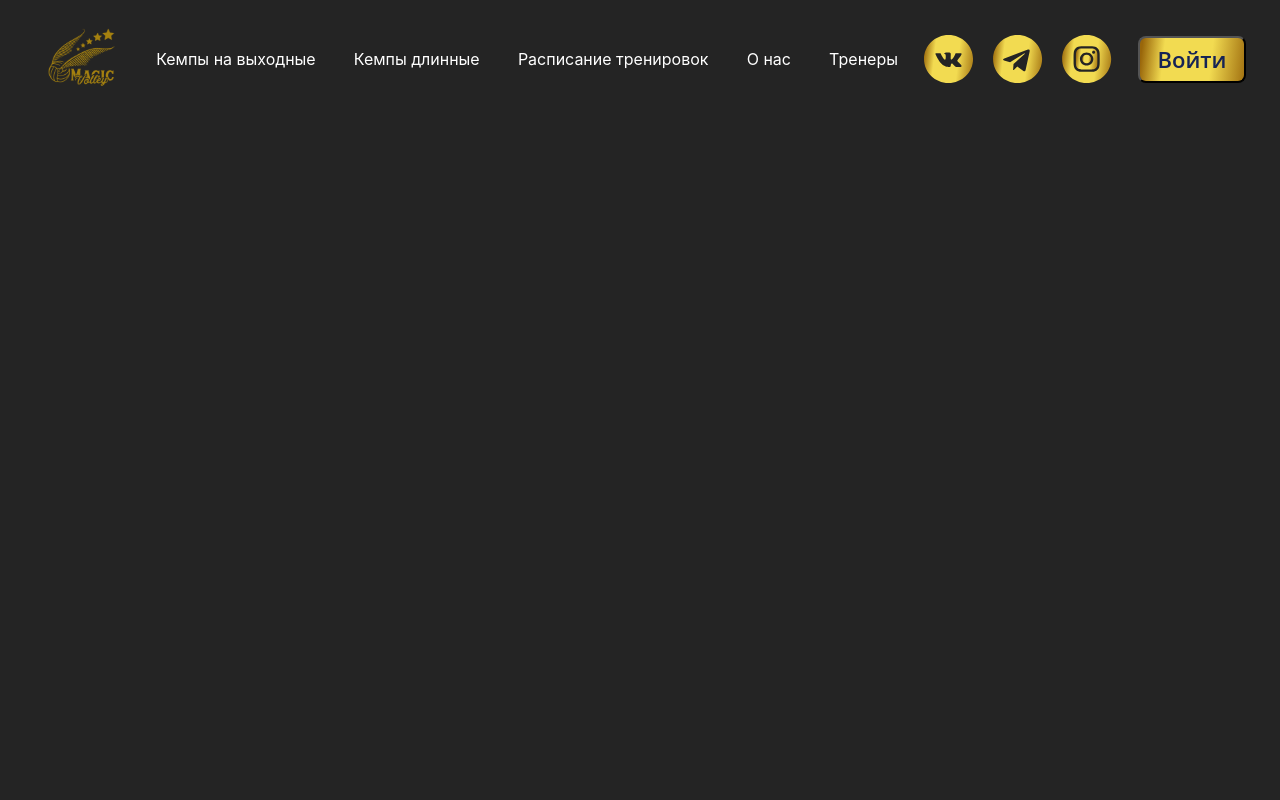
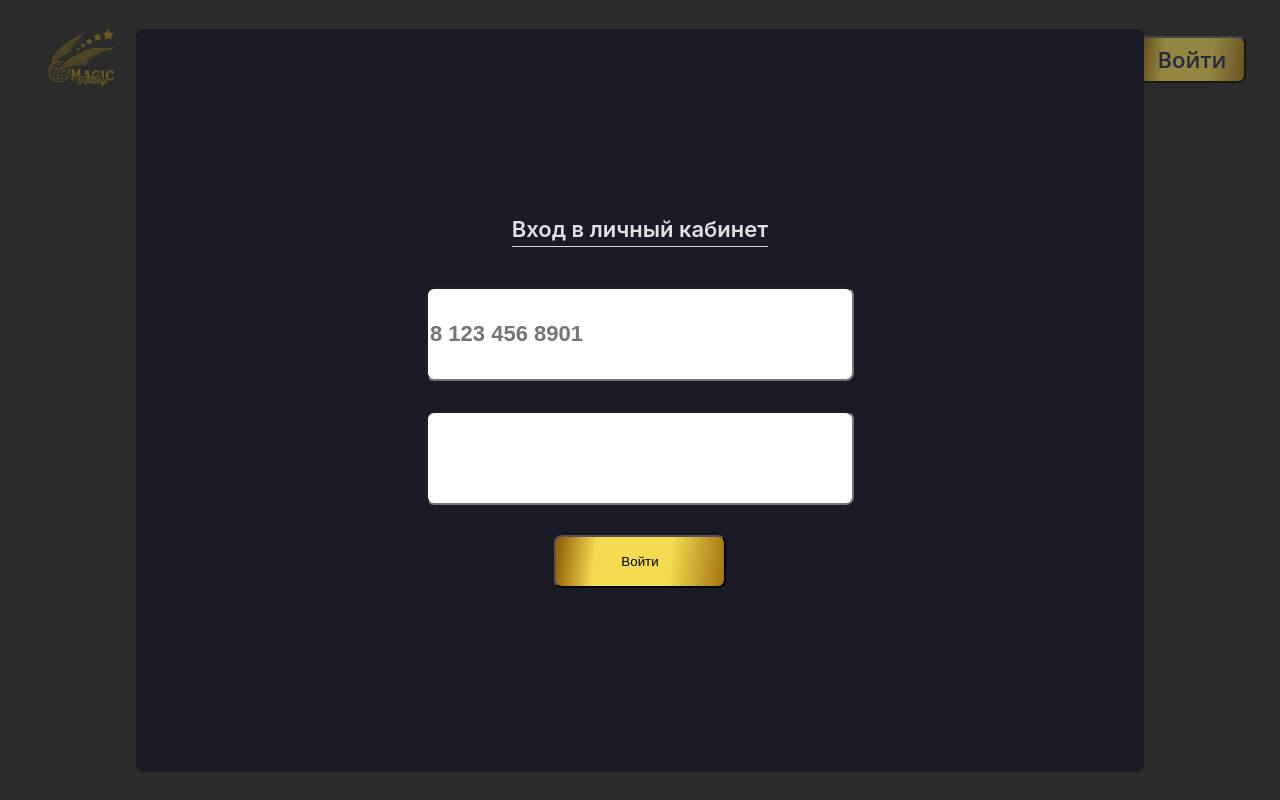
Before and after one commit to paxarpp/v, a React app: page /contacts/1 in a window 1280 px wide. Both pictures are taken after a click on the button "Войти". Built offline with nearby package versions, Linux system fonts and the light colour scheme; the HTML template or start-up script is replaced by a standard one.

Commit message:
add modal auth

```diff
--- a/src/App.tsx
+++ b/src/App.tsx
@@ -1,3 +1,4 @@
+import { useState } from "react";
 import {
   RouterProvider,
   createBrowserRouter,
@@ -5,7 +6,7 @@ import {
 import { Main, loaderMedia, loaderCoaches, loaderCamps } from "./pages/main";
 import { ErrorPage } from "./error-page";
 import { Header } from "./templates/header";
-import styles from './app.module.css';
+import { Auth } from "./auth";
 
 const router = createBrowserRouter([
   {
@@ -29,9 +30,16 @@ const router = createBrowserRouter([
 ]);
 
 export const App = () => {
+  const [authOpen, setOpen] = useState(false);
+
+  const toggleAuthOpen = () => {
+    setOpen(!authOpen)
+  }
+
   return (
     <>
-      <Header />
+      <Header toggleAuthOpen={toggleAuthOpen} />
+      {authOpen ? <Auth toggleAuthOpen={toggleAuthOpen} /> : null}
       <RouterProvider router={router} />
     </>
   )
--- /dev/null
+++ b/src/auth/index.module.css
@@ -0,0 +1,80 @@
+.auth_button {
+  width: 172px;
+  height: 53px;
+  padding: 10px;
+  border-radius: 8px;
+  background: linear-gradient(96.57deg, #99660A 2.74%, #F2DB51 23.52%, #F2DB51 67.51%, #99660A 104.15%);
+  margin-top: 30px;
+}
+
+.modal_wrap {
+  position: fixed;
+  top: 0;
+  left: 0;
+  right: 0;
+  bottom: 0;
+}
+
+.modal {
+  padding: 184px 290px;
+  border-radius: 8px;
+  background: rgba(25, 26, 38, 1);
+  z-index: 999;
+  position: absolute;
+
+  display: flex;
+  flex-flow: column nowrap;
+  justify-content: center;
+  align-items: center;
+}
+
+.modal_back {
+  position: fixed;
+  left: 0;
+  top: 0;
+  right: 0;
+  bottom: 0;
+  z-index: 900;
+  background-color: #333333;
+  opacity: 0.5;
+}
+
+.modal_title {
+  display: inline-block;
+  font-size: 22px;
+  font-weight: 600;
+  line-height: 33px;
+  text-align: left;
+  margin-bottom: 40px;
+
+  border-bottom: 1px solid rgba(212, 212, 212, 1)
+}
+
+.modal_input {
+  width: 420px;
+  height: 88px;
+  border-radius: 8px;
+
+  font-size: 22px;
+  font-weight: 600;
+  line-height: 33px;
+}
+
+.mt_30 {
+  margin-top: 30px;
+}
+
+.input_wrap {
+  position: relative;
+}
+
+.input_validation_error {
+  border-color: red;
+}
+
+.validation_error {
+  position: absolute;
+  left: 8px;
+  bottom: -24px;
+  color: red;
+}
--- /dev/null
+++ b/src/auth/index.tsx
@@ -0,0 +1,71 @@
+import React, { useEffect, useState } from 'react';
+import styles from './index.module.css';
+
+export const Auth: React.FC<{ toggleAuthOpen: () => void }> = ({ toggleAuthOpen }) => {
+  const ref = React.useRef<HTMLDivElement>(null);
+  const [stylesM, setStylesM] = useState({ left: 0, top: 0});
+  const [tel, setTel] = useState('');
+  const [password, setPassword] = useState('');
+  const [validationError, setValidationError] = useState('');
+
+  useEffect(() => {
+    if (ref?.current) {
+      const { height, width } = ref.current.getBoundingClientRect();
+      setStylesM({
+        left: (window.innerWidth - width) / 2,
+        top: (window.innerHeight - height) / 2,
+      })
+    }
+  }, [ref]);
+
+  const onChangeTel = (e: React.ChangeEvent<HTMLInputElement>) => {
+    if (e.target.value && /^\+?|[0-9]|[\(][0-9]|[0-9][|)]/g.test(e.target.value)) {
+      setTel(e.target.value);
+    } else  if (!e.target.value) {
+      setTel('');
+    }
+    setValidationError('');
+  };
+
+  const onChangePass = (e: React.ChangeEvent<HTMLInputElement>) => {
+    setPassword(e.target.value);
+  };
+
+  const onEnter = () => {
+    const pattern = /([\+]?[7|8][\s-(]?[9][0-9]{2}[\s-)]?)?([\d]{3})[\s-]?([\d]{2})[\s-]?([\d]{2})/;
+    if (tel && password) {
+      if (pattern.test(tel)) {
+        toggleAuthOpen();
+      } else {
+        setValidationError('Неверный формат телефона');
+      }
+    }
+  }
+
+
+  return (
+    <div className={styles.modal_wrap} style={stylesM}>
+      <div className={styles.modal_back} />
+      <div className={styles.modal} ref={ref}>
+        <span className={styles.modal_title}>Вход в личный кабинет</span>
+        <div className={styles.input_wrap}>
+          <input
+            type='tel'
+            placeholder="8 123 456 8901"
+            className={`${styles.modal_input} ${validationError ? styles.input_validation_error : ''}`}
+            value={tel}
+            onChange={onChangeTel}
+          />
+          {validationError ? <span className={styles.validation_error}>{validationError}</span> : null}
+        </div>
+        <input
+          type='password'
+          className={`${styles.modal_input} ${styles.mt_30}`}
+          value={password}
+          onChange={onChangePass}
+        />
+        <button className={styles.auth_button} onClick={onEnter}>Войти</button>
+      </div>
+    </div>
+  );
+}
--- a/src/templates/header/index.tsx
+++ b/src/templates/header/index.tsx
@@ -4,7 +4,7 @@ import T from '../../assets/t.svg?react'
 import Inst from '../../assets/inst.svg?react'
 import styles from './index.module.css'
 
-export const Header = () => {
+export const Header: React.FC<{ toggleAuthOpen: () => void }> = ({ toggleAuthOpen }) => {
   return (
     <div className={styles.header}>
       <ul className={styles.menu}>
@@ -32,7 +32,7 @@ export const Header = () => {
         <T />
         <Inst />
       </div>
-      <button className={styles.button}>Войти</button>
+      <button className={styles.button} onClick={toggleAuthOpen}>Войти</button>
     </div>
   );
 
```
